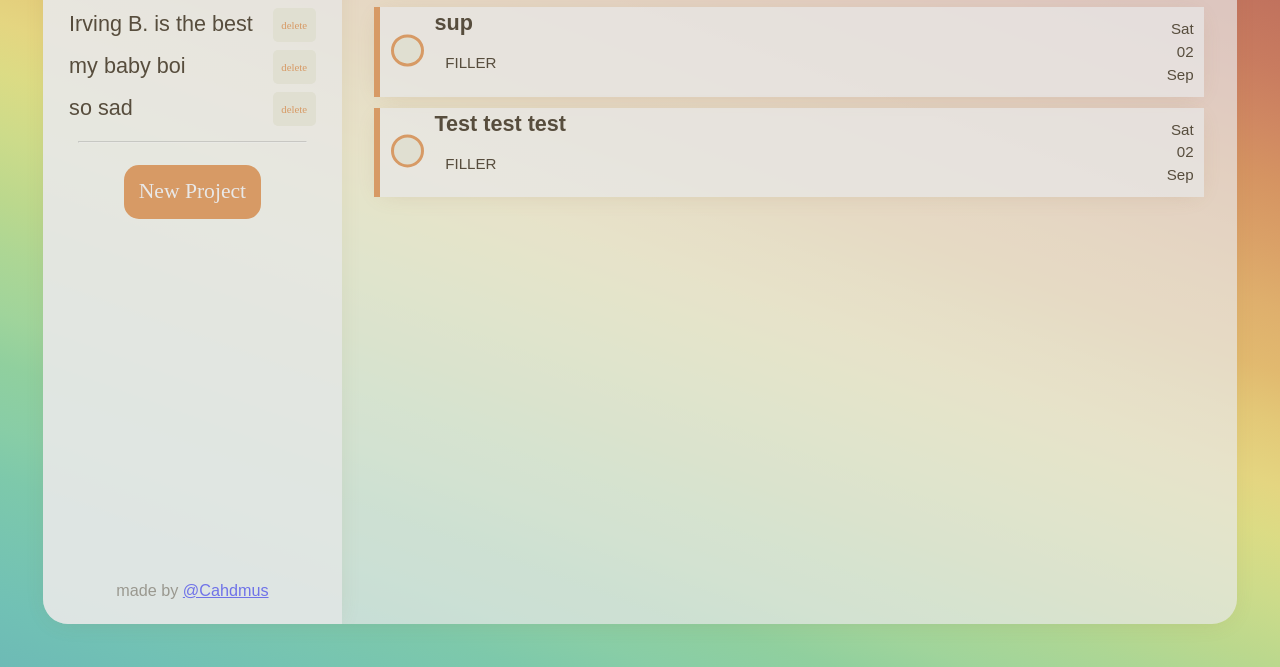
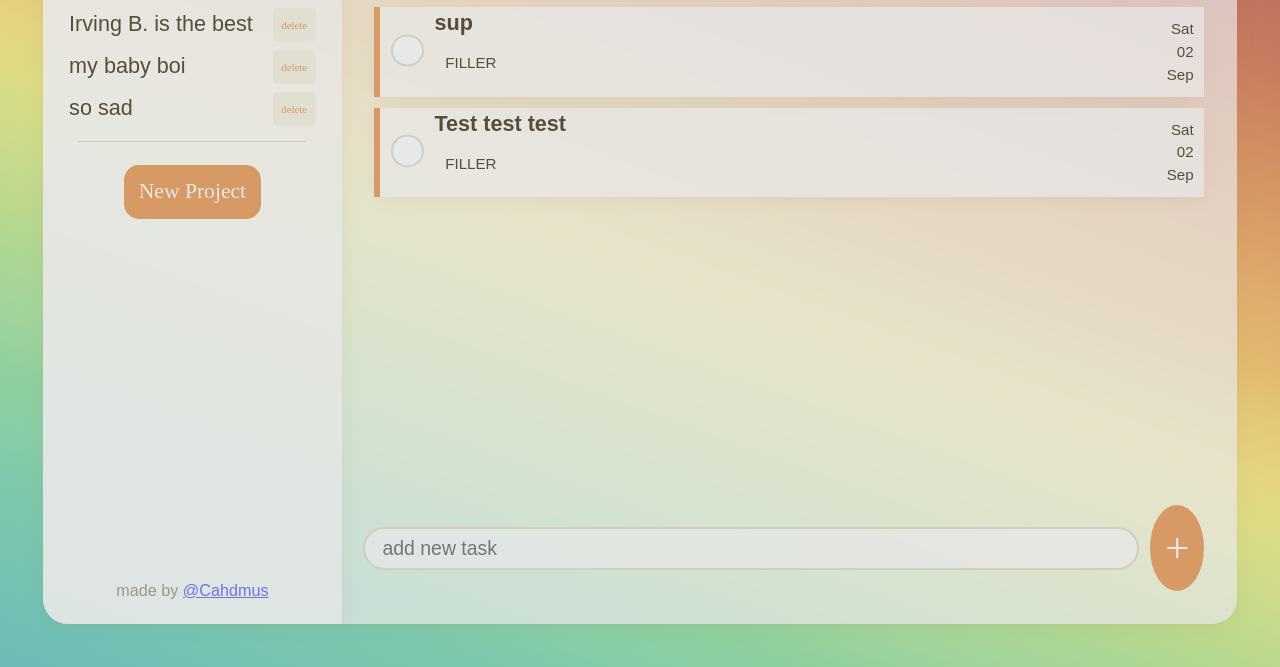
Before and after one commit to cahdmus/Todos, a website built with webpack: page src/template.html in a window 1280 px wide. Shown: the part 133-800 px from the top of the page. Built offline with nearby package versions, Linux system fonts and the light colour scheme; a web font is replaced by a local one.

Commit message:
can add tasks in projects that already have them (so something is not quite right) cute input tho

```diff
--- /dev/null
+++ b/src/changeTab.js
@@ -0,0 +1,9 @@
+import { Project, Task } from "./constructors";
+
+const changeTab = {
+    init(task) {
+        alert('sup')
+    }
+}
+
+export { changeTab }
--- a/src/constructors.js
+++ b/src/constructors.js
@@ -7,7 +7,6 @@ class Project {
         this.id = id;
         this.tasks = {};
     }
-
 
     get title() {
         return this._title;
--- a/src/displayTasks.js
+++ b/src/displayTasks.js
@@ -1,15 +1,18 @@
 import { isThisSecond } from "date-fns";
 import { Project, Task } from "./constructors";
 import { format } from "date-fns";
+import { changeTab } from "./changeTab";
 
 const displayTasks = {
 
     init(project) {
+        // console.log(project.tasks);
         this.project = project;
-        this.myTasks = this.project.tasks,
+        this.myTasks = project.tasks,
         this.cacheDOM();
         this.appendDOM();
         this.displayTask();
+        this.bindAddBtn();
     },
     cacheDOM() {
         this.projectDisplay = document.querySelector('main');
@@ -19,9 +22,36 @@ const displayTasks = {
         this.title = document.createElement('h1');
         this.title.innerHTML = this.project.title;
         this.projectDisplay.appendChild(this.title);
+
         this.tasksContainer = document.createElement('ul');
         this.tasksContainer.setAttribute('id', 'tasksContainer');
         this.projectDisplay.appendChild(this.tasksContainer);
+
+        this.addNewTask = document.createElement('div');
+        this.addNewTask.setAttribute('id', 'addNewTask')
+
+        this.newTaskInput = document.createElement('input');
+        this.newTaskInput.setAttribute('id', 'newTaskInput');
+        this.newTaskInput.setAttribute('placeholder', 'add new task');
+        this.newTaskInput.setAttribute('type', 'text')
+        this.addNewTask.appendChild(this.newTaskInput);
+
+        this.newTaskBtn = document.createElement('button');
+        this.newTaskBtn.setAttribute('id', 'newTaskBtn');
+        this.newTaskBtn.innerHTML = '+';
+        this.addNewTask.appendChild(this.newTaskBtn);
+
+        this.projectDisplay.appendChild(this.addNewTask);
+    },
+    bindEvents(tab) {
+        tab.addEventListener('dblclick', () => {
+            changeTab.init()
+        });
+    },
+    bindAddBtn() {
+        this.newTaskBtn.addEventListener('click', () => {
+            this.addTask(this.newTaskInput.value);
+        });
     },
     displayTask() {
         if (this.myTasks.length > 0) {
@@ -29,7 +59,6 @@ const displayTasks = {
                 this.render(task)
             });
         }
-
     },
     formatDate(date) {
         return format(new Date(date), 'eee dd MMM')
@@ -65,6 +94,13 @@ const displayTasks = {
         newTask.appendChild(duedate);
 
         this.tasksContainer.appendChild(newTask);
+        this.bindEvents(newTask);
+    },
+    addTask(title) {
+        const newTask = new Task(title);
+        this.myTasks.push(newTask);
+        console.log(newTask);
+        this.render(newTask);
     }
 }
 
--- a/src/styles.css
+++ b/src/styles.css
@@ -23,6 +23,7 @@
   --secondary-accent-color: hsl(11, 43%, 55%);
   --third-accent-color: hsl(175, 37%, 58%);
   --border-color: hsl(56, 20%, 85%);
+  --accent-border-color: hsl(53, 16%, 78%);
 
   --main-font: 'Anek Latin', sans-serif;
   --accent-font: 'Bebas Neue', display;
@@ -117,6 +118,7 @@ button {
   font-family: var(--accent-font);
   color: var(--accent-font-color);
   cursor: pointer;
+  align-self: center;
 }
 button:hover {
   background-color: var(--secondary-accent-color);
@@ -183,7 +185,6 @@ hr {
 }
 
 #projectDisplay li > button {
-  align-self: center;
   color: var(--accent-color);
   background-color: var(--border-color);
   font-size: .5rem;
@@ -210,6 +211,16 @@ hr {
 
 /* Tasks
 ------------------------ */
+main {
+  display: flex;
+  flex-direction: column;
+  justify-content: space-between;
+}
+
+#tasksContainer {
+  flex-grow: 1;
+}
+
 .task {
   background-color: var(--background-color);
   margin: .5rem;
@@ -234,12 +245,12 @@ hr {
 input[type="checkbox"] {
   -webkit-appearance: none;
   appearance: none;
-  background-color: var(--border-color);
+  background-color: var(--accent-font-color);
   margin: 0;
   font: inherit;
   width: 1.5rem;
   height: 1.5rem;
-  border: 0.15rem solid var(--accent-color);
+  border: 0.1rem solid var(--accent-border-color);
   border-radius: 100%;
   transform: translateY(-0.075em);
   display: grid;
@@ -281,3 +292,43 @@ input[type="checkbox"]:checked::before {
   font-size: .7rem;
   text-align: right;
 }
+
+/* Add New Task
+------------------------ */
+#addNewTask {
+  display: flex;
+  justify-content: space-between;
+  align-items: center;
+}
+
+#newTaskInput {
+  height: 2rem;
+  flex-grow: 1;
+}
+
+#newTaskBtn {
+  border-radius: 100%;
+  aspect-ratio: 1 / 1;
+  display: flex;
+  justify-content: center;
+  align-items: center;
+  font-size: 2rem;
+}
+
+input[type="text"] {
+  background-color: var(--background-color);
+  border: var(--accent-border-color) .1rem solid;
+  border-radius: 5rem;
+  -webkit-transition: 0.5s;
+  transition: 0.5s;
+  outline: none;
+  color: var(--accent-border-color);
+  padding-left: .8rem;
+  font-size: .9rem;
+}
+
+input[type=text]:focus {
+  padding: 1.2rem 1rem;
+  color: var(--font-color);
+  font-size: 1rem;
+}
--- a/src/taskApp.js
+++ b/src/taskApp.js
@@ -84,7 +84,12 @@ const taskApp = {
         const defaultTasks = [new Task('sup'), new Task('Test test test')];
         project1.tasks = defaultTasks;
         this.myProjects.push(project1);
-        this.myProjects.push(new Project('my baby boi', 1));
+
+        const project2 = new Project('my baby boi', 1);
+        const defaultTasks2 = [new Task('Kylo Ren'), new Task('Is this working ?')];
+        project2.tasks = defaultTasks2;
+        this.myProjects.push(project2);
+
         this.myProjects.push(new Project('so sad', 2));
         this.myProjects.forEach((project) => {
             this.render(project);
```
